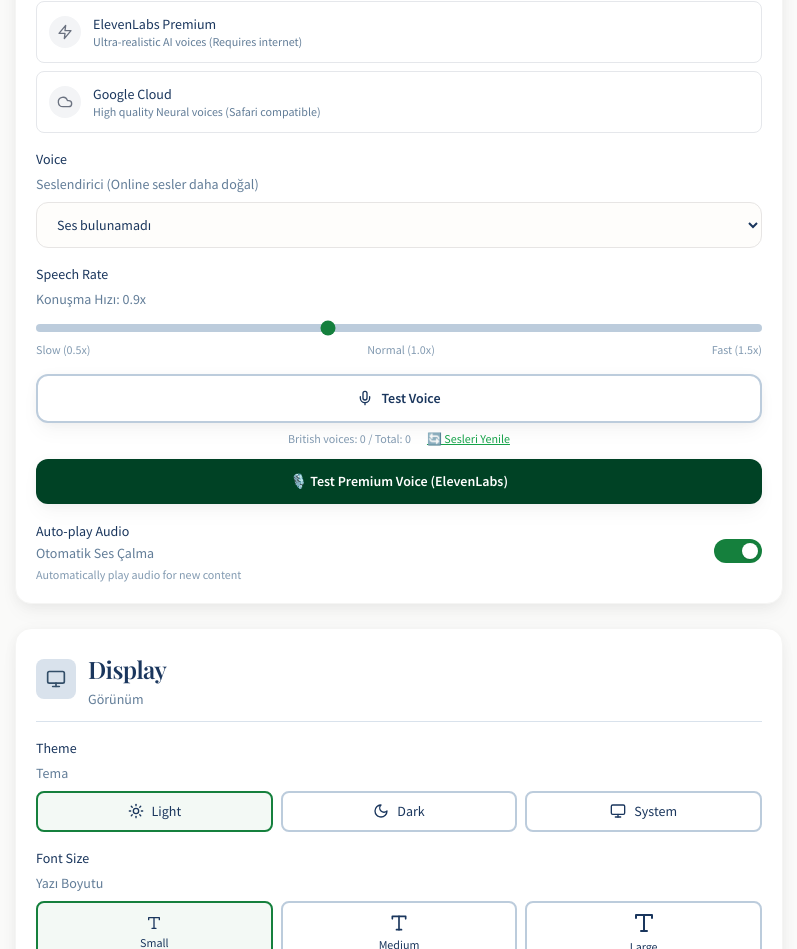
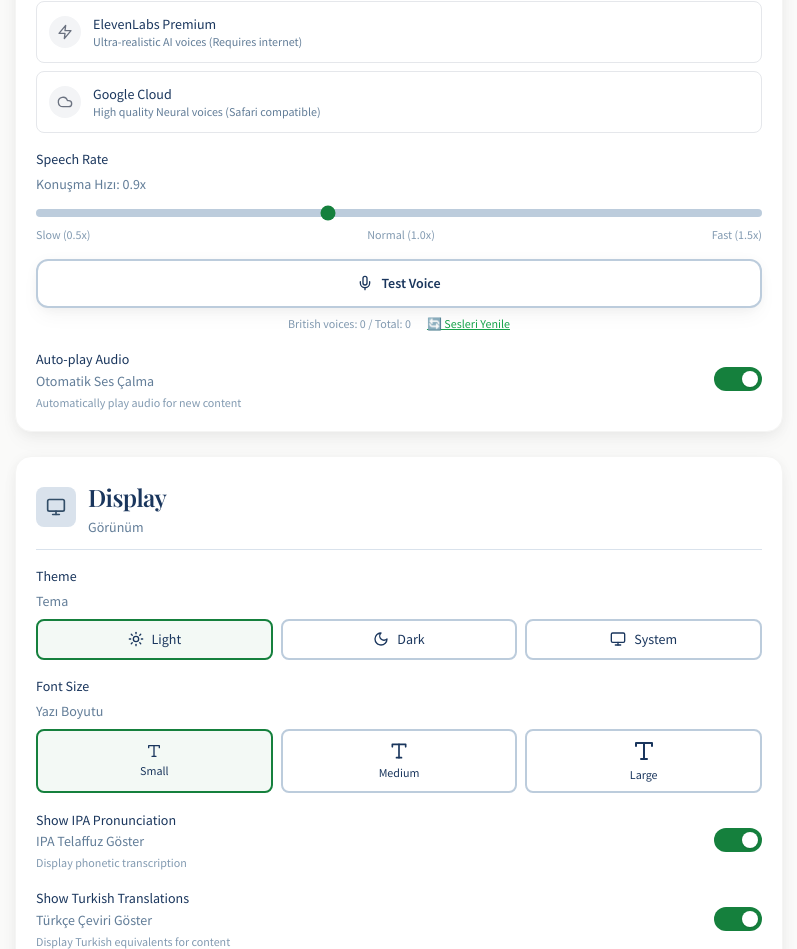
Before and after one commit to stutrailers-dev/englishflow, a React (Vite) app: page /settings in a window 1280 px wide. Shown: the part 927-1876 px from the top of the page, without its empty margins (385-1182 px from the left). Built offline with nearby package versions, Linux system fonts and the light colour scheme.

Commit message:
Cleanup Settings UI: Remove redundant voice selectors

```diff
--- a/src/pages/Settings.tsx
+++ b/src/pages/Settings.tsx
@@ -28,7 +28,7 @@ import { useProgressStore } from '@/stores/progressStore'
 import { useSRSStore } from '@/stores/srsStore'
 import { useSpeechSynthesis } from '@/hooks/useSpeechSynthesis'
 import { useUnifiedTTS } from '@/hooks/useUnifiedTTS'
-import { isCloudTTSAvailable, speakWithCloudTTS } from '@/services/cloudTTSService'
+
 
 // Settings Section component
 const SettingsSection = ({
@@ -109,7 +109,7 @@ export default function Settings() {
 
   // Use useSpeechSynthesis for getting voice list ONLY
   const synthesis = useSpeechSynthesis()
-  const { voices, selectedVoice, setVoice, britishVoices, americanVoices, refreshVoices } = synthesis
+  const { voices, britishVoices, americanVoices, refreshVoices } = synthesis
 
   // Use useUnifiedTTS for actual speaking (supports Google/ElevenLabs)
   const unifiedTTS = useUnifiedTTS()
@@ -429,63 +429,7 @@ export default function Settings() {
           </div>
         </div>
 
-        {/* Voice selection */}
-        <div>
-          <label className="block font-medium text-navy-900 mb-1">
-            Voice
-          </label>
-          <p className="text-sm text-navy-500 mb-2">Seslendirici (Online sesler daha doğal)</p>
-          <select
-            value={selectedVoice?.name || ''}
-            onChange={(e) => {
-              const availableVoices = preferredAccent === 'british' ? britishVoices : americanVoices
-              const voice = availableVoices.find(v => v.name === e.target.value)
-              if (voice) {
-                setVoice(voice)
-                // Save the selected voice name to persist across sessions
-                updateSettings({ selectedVoiceName: voice.name })
-              }
-            }}
-            className="w-full px-4 py-3 rounded-xl bg-cream-50 dark:bg-neutral-800 border border-cream-300 dark:border-neutral-600 text-navy-900 dark:text-white focus:outline-none focus:ring-2 focus:ring-navy-500 focus:border-transparent"
-          >
-            {/* Online voices first (more natural) */}
-            {(preferredAccent === 'british' ? britishVoices : americanVoices)
-              .filter(v => !v.localService)
-              .length > 0 && (
-                <optgroup label="🌐 Online Sesler (Önerilen)">
-                  {(preferredAccent === 'british' ? britishVoices : americanVoices)
-                    .filter(v => !v.localService)
-                    .map((voice) => (
-                      <option key={voice.name} value={voice.name}>
-                        {voice.name}
-                      </option>
-                    ))}
-                </optgroup>
-              )}
-            {/* Local voices */}
-            {(preferredAccent === 'british' ? britishVoices : americanVoices)
-              .filter(v => v.localService)
-              .length > 0 && (
-                <optgroup label="💾 Yerel Sesler">
-                  {(preferredAccent === 'british' ? britishVoices : americanVoices)
-                    .filter(v => v.localService)
-                    .map((voice) => (
-                      <option key={voice.name} value={voice.name}>
-                        {voice.name}
-                      </option>
-                    ))}
-                </optgroup>
-              )}
-            {(preferredAccent === 'british' ? britishVoices : americanVoices).length === 0 && (
-              <option value="">Ses bulunamadı</option>
-            )}
-          </select>
-          {selectedVoice && (
-            <p className="text-xs text-navy-400 mt-1">
-              {selectedVoice.localService ? '💾 Yerel' : '🌐 Online'} • {selectedVoice.lang}
-            </p>
-          )}
-        </div>
+
 
         {/* Speech rate */}
         <div>
@@ -543,40 +487,7 @@ export default function Settings() {
             </button>
           </div>
 
-          {/* ElevenLabs TTS Button - via Vercel API proxy */}
-          {isCloudTTSAvailable() && (
-            <button
-              onClick={() => {
-                const testText = preferredAccent === 'american'
-                  ? 'Hello! This is ElevenLabs neural text to speech. The voice quality is incredibly natural and lifelike!'
-                  : 'Hello! This is ElevenLabs neural text to speech. The voice quality is incredibly natural and lifelike!'
-                speakWithCloudTTS(testText, {
-                  accent: preferredAccent || 'british',
-                  speakingRate: speechRate,
-                  onStart: () => setTestVoicePlaying(true),
-                  onEnd: () => setTestVoicePlaying(false),
-                  onError: (e: Error) => {
-                    console.error('Cloud TTS Error:', e)
-                    alert('Cloud TTS Hatası: ' + e.message)
-                    setTestVoicePlaying(false)
-                  }
-                })
-              }}
-              disabled={testVoicePlaying}
-              className="btn-accent w-full flex items-center justify-center gap-2 mt-3"
-            >
-              {testVoicePlaying ? (
-                <>
-                  <span className="w-4 h-4 border-2 border-white border-t-transparent rounded-full animate-spin" />
-                  Playing ElevenLabs...
-                </>
-              ) : (
-                <>
-                  🎙️ Test Premium Voice (ElevenLabs)
-                </>
-              )}
-            </button>
-          )}
+
         </div>
 
 
```
